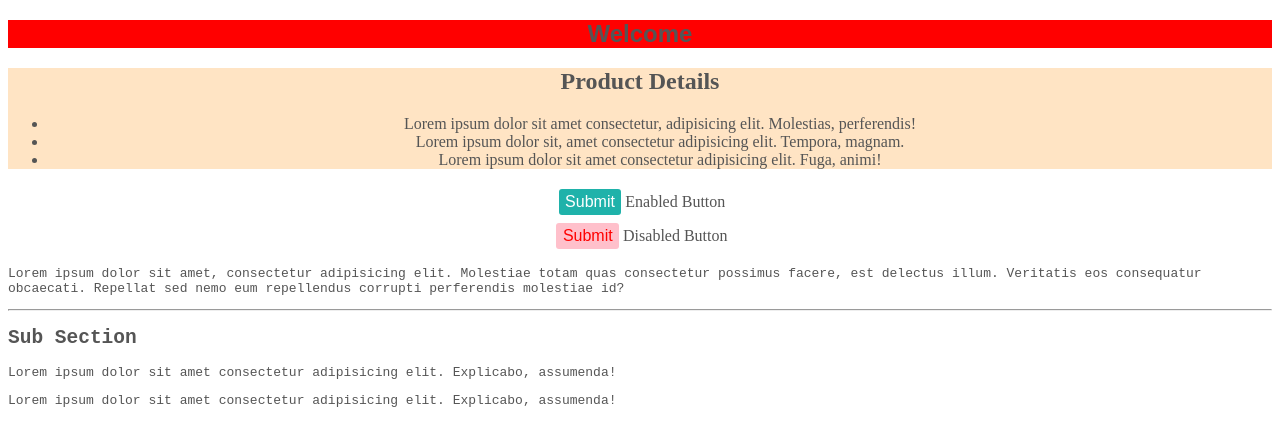
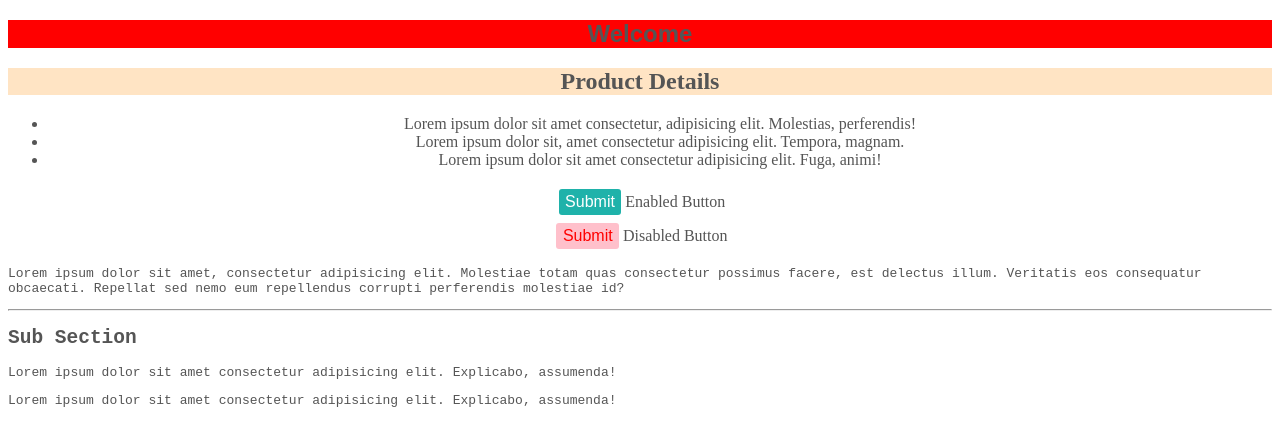
Before and after one commit to robertocannella/css, a plain HTML site: page index.html in a window 1280 px wide. Drawn offline with Linux system fonts and the light colour scheme.

Commit message:
descendant selector

```diff
--- a/main.css
+++ b/main.css
@@ -11,8 +11,8 @@
     font-family: sans-serif;
 }
 
-/* id selector */
-#product-details {
+/* descendant delector */
+#product-details h1 {
     background-color: bisque;
 }
 
```
